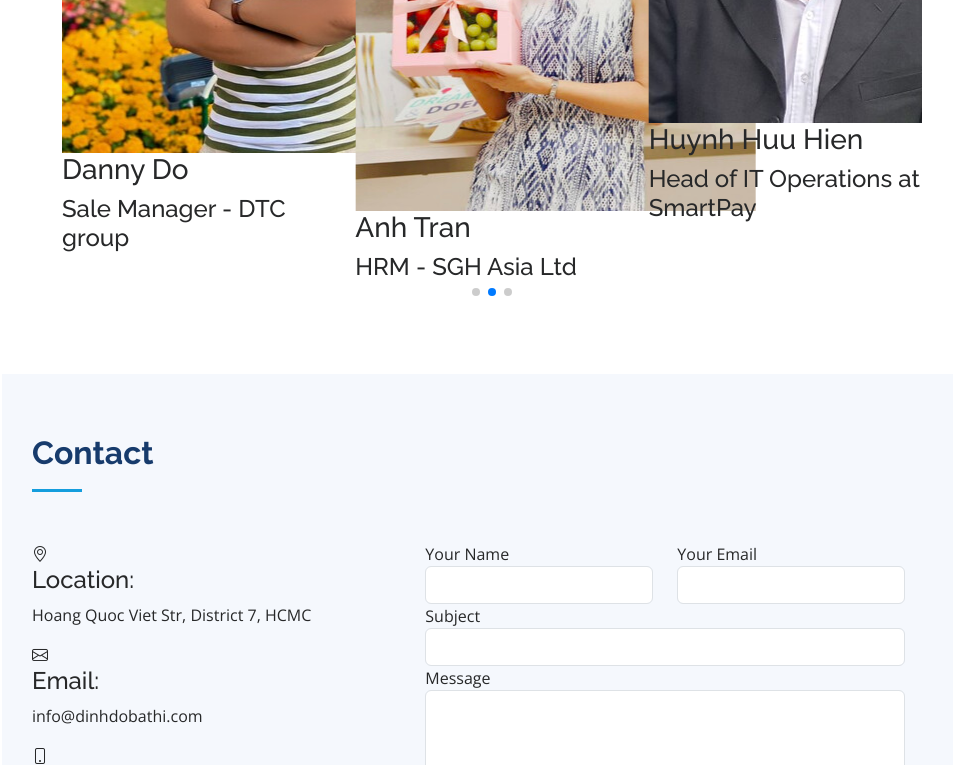
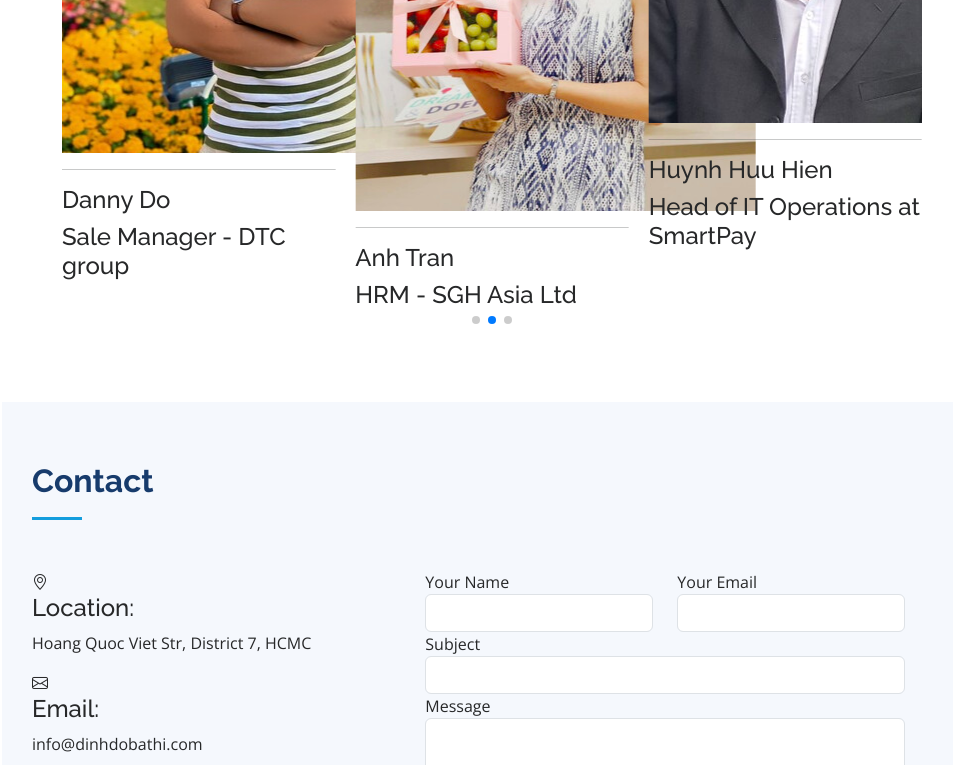
Before and after one commit to dinhdobathi1992/i-cv, a plain HTML site: page index.html in a window 1280 px wide. Shown: the part 6080-6845 px from the top of the page, without its empty margins (298-1251 px from the left). Drawn offline with nearby package versions, Linux system fonts and the light colour scheme.

Commit message:
initial cv

```diff
--- a/index.html
+++ b/index.html
@@ -489,7 +489,8 @@
 
                   <hr>
                   <img src="assets/img/testimonials/testimonials-1.jpg" class="testimonial-img" alt="">
-                  <h3>Huynh Huu Hien</h3>
+                  <hr>
+                  <h4>Huynh Huu Hien</h4>
                   <h4>Head of IT Operations at SmartPay</h4>
                 </div>
               </div><!-- End testimonial item -->
@@ -513,7 +514,8 @@
                   <p>   </p>
                   <hr>
                   <img src="assets/img/testimonials/testimonials-2.jpg" class="testimonial-img" alt="">
-                  <h3>Danny Do</h3>
+                  <hr>
+                  <h4>Danny Do</h4>
                   <h4>Sale Manager - DTC group </h4>
                 </div>
               </div><!-- End testimonial item -->
@@ -531,7 +533,8 @@
                   <hr>
 
                   <img src="assets/img/testimonials/testimonials-3.jpg" class="testimonial-img" alt="">
-                  <h3>Anh Tran</h3>
+                  <hr>
+                  <h4>Anh Tran</h4>
                   <h4>HRM - SGH Asia Ltd</h4>
                 </div>
 
```
